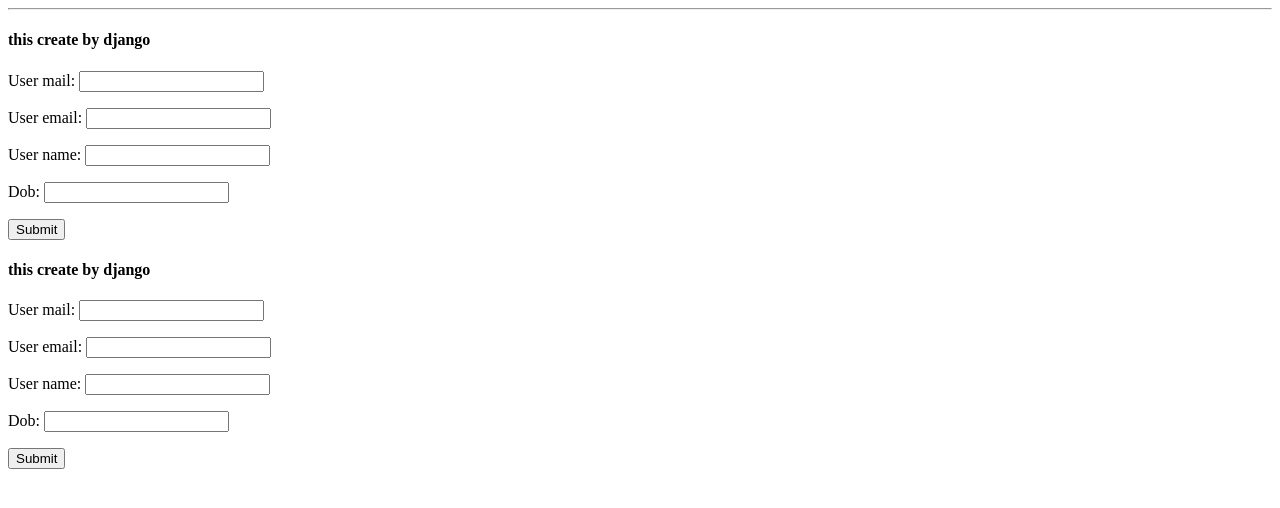
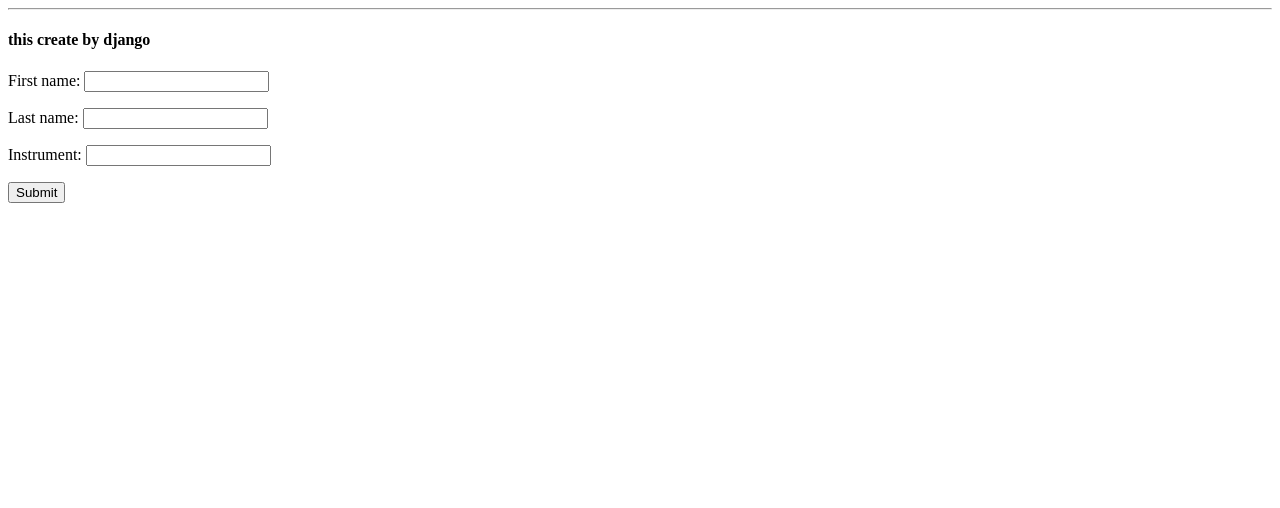
Before and after one commit to shakilmahammud/django-project, a Django app: page /form/ in a window 1280 px wide. Shown: the top 508 px of the page. Run offline with Django 4.2, Linux system fonts and the light colour scheme.

Commit message:
model form

```diff
--- a/mysite/first_app/forms.py
+++ b/mysite/first_app/forms.py
@@ -1,23 +1,26 @@
+from dataclasses import field
 from django import forms
-from first_app.models import Ablum,Ami,Tumi,Musician
+from first_app import models
 
-class Userform(forms.Form):
-    user_mail  = forms.EmailField()
-    user_email = forms.EmailField()
-    user_name = forms.CharField()
-    dob= forms.DateField()
-    user_mail  = forms.EmailField()
-    user_email = forms.EmailField()
-    user_name = forms.CharField()
-    dob= forms.DateField()
+class Userform(forms.ModelForm):
+    class Meta:
+        model = models.Musician
+        fields = '__all__'
+#     user_mail  = forms.EmailField()
+#     user_email = forms.EmailField()
+#     user_name = forms.CharField()
+#     dob= forms.DateField()
+#     user_mail  = forms.EmailField()
+#     user_email = forms.EmailField()
+#     user_name = forms.CharField()
+#     dob= forms.DateField()
 
-    def clean(self):
-        cleaned_data = super().clean()
-        user_mail = cleaned_data["user_mail"]
-        user_email = cleaned_data["user_email"]
+#     def clean(self):
+#         cleaned_data = super().clean()
+#         user_mail = cleaned_data["user_mail"]
+#         user_email = cleaned_data["user_email"]
 
-        if user_mail != user_email:
-            # Only do something if both fields are valid so far.
-            raise forms.ValidationError(
-                    "Filed not match"
-                )
+#         if user_mail != user_email:
+#             # Only do something if both fields are valid so far.
+#             raise forms.ValidationError(
+#                     "Filed not match")
--- a/mysite/first_app/views.py
+++ b/mysite/first_app/views.py
@@ -9,14 +9,25 @@
     ami_list = Ami.objects.order_by('first_name')
     return render(req,'index.html',{'text_1':'I am a text sent from view.py','ami':ami_list})
 def form(req):
-    nform =Userform()
+    nform = Userform()
     diction ={'Form':nform}
+
     if req.method == 'POST':
         nform = Userform(req.POST)
         diction.update({'Form':nform})
         if nform.is_valid():
-            diction.update({'user_name':'field match'})
-            diction.update({'email':'email match'})
-            diction.update({'submit':'Yes'})
+            nform.save(commit=True)
+            return index(req)
+
 
     return render(req,'form.html',context=diction)
+
+# nform =Userform()
+    # diction ={'Form':nform}
+    # if req.method == 'POST':
+    #     nform = Userform(req.POST)
+    #     diction.update({'Form':nform})
+    #     if nform.is_valid():
+    #         diction.update({'user_name':'field match'})
+    #         diction.update({'email':'email match'})
+    #         diction.update({'submit':'Yes'})
--- a/mysite/templates/first_app/form.html
+++ b/mysite/templates/first_app/form.html
@@ -18,15 +18,6 @@
     <p>Name: {{user_mail}}</p>
     <p>Name: {{user_email}}</p>
     {%endif%}
-    <h4>this create by django</h4>
-    <form action="" method="POST">
-        {{Form.as_p}}
-        {% csrf_token %}
-        <input type="submit">
-    </form>
-    {%if submit%}
-    <p>Name: {{user_name}}</p>
-    <p>Name: {{email}}</p>
-    {%endif%}
+
 </body>
 </html>
```
Also changed, not shown: mysite/templates/first_app/index.html (+2 -14 lines), mysite/db.sqlite3.
